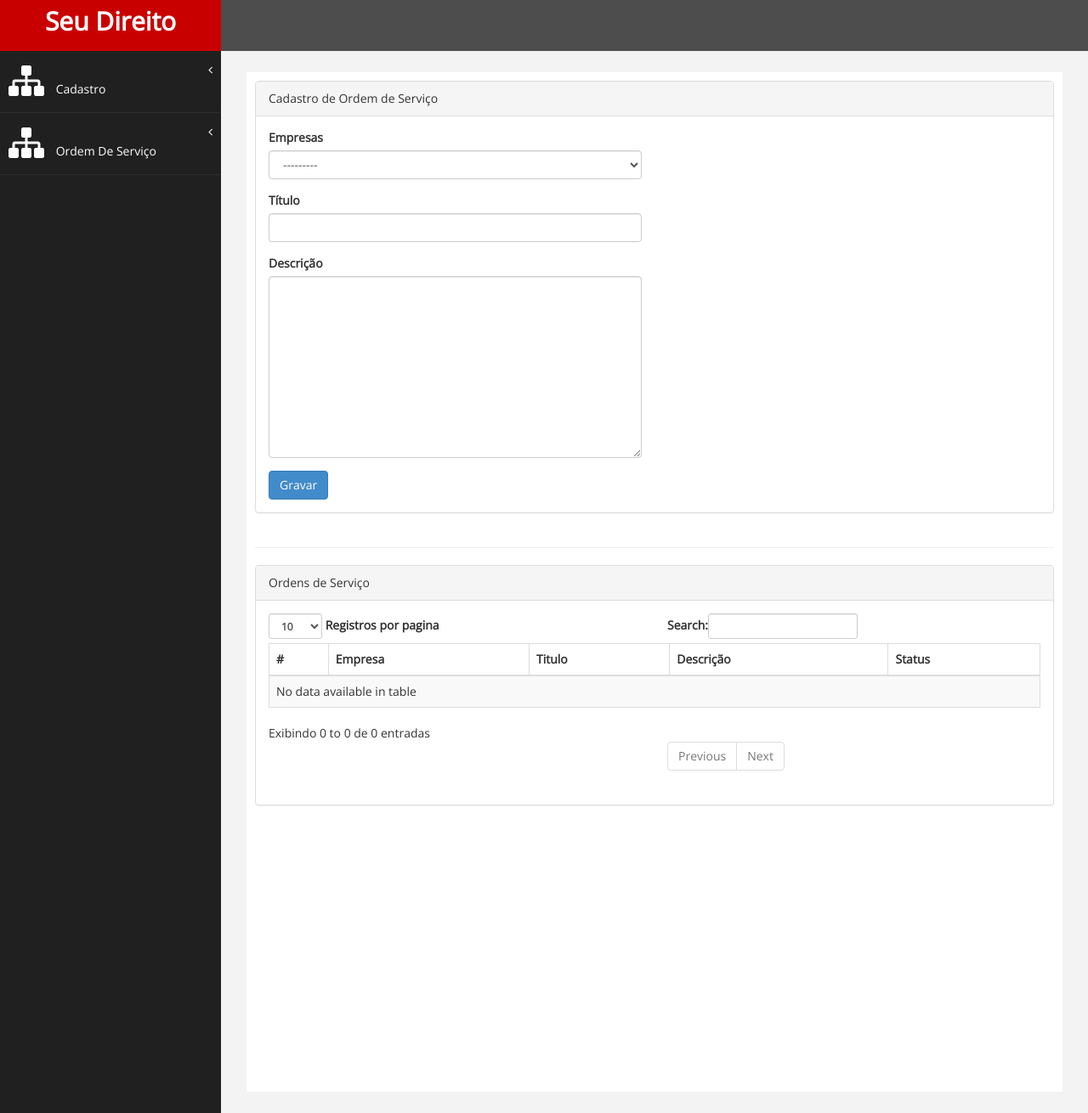
After one commit to prdioliveira/seudireito, a Django app: page /ordem-servico/ in a window 1280 px wide. The commit adds this page. Shown: the whole page at 85% size. Run offline with Django 3.2, Linux system fonts and the light colour scheme; data that the repository does not hold is empty; some libraries are stand-ins or nearby versions.

Commit message:
Cadastro de Ordem de Servico

```diff
--- a/seuDireito/app/appSeuDireito/forms.py
+++ b/seuDireito/app/appSeuDireito/forms.py
@@ -1,6 +1,6 @@
 from django import forms
 from django.utils.translation import gettext_lazy as _
-from .models import Advogado, Empresa
+from .models import Advogado, Empresa, OrdemServico
 
 
 class AdvogadoForm(forms.ModelForm):
@@ -13,3 +13,11 @@ class EmpresaForm(forms.ModelForm):
     class Meta:
         model = Empresa
         fields = ['nome_empresa', 'ramo_atuacao']
+
+
+class OrdemServicoForm(forms.ModelForm):
+    class Meta:
+        model = OrdemServico
+        fields = ['empresa', 'titulo', 'descricao', 'status']
+
+        exclude = ['status',]
--- a/seuDireito/app/appSeuDireito/models.py
+++ b/seuDireito/app/appSeuDireito/models.py
@@ -16,3 +16,20 @@ class Empresa(models.Model):
 
     def __str__(self):
         return self.nome_empresa
+
+
+class Status(models.Model):
+    status = models.CharField(max_length=30, blank=True)
+
+    def __str__(self):
+        return self.status
+
+
+class OrdemServico(models.Model):
+    empresa = models.ForeignKey(Empresa)
+    titulo = models.CharField(max_length=100, null=False)
+    descricao = models.TextField(max_length=1024, null=False)
+    status = models.ForeignKey(Status)
+
+    def __str__(self):
+        return self.titulo
--- a/seuDireito/app/appSeuDireito/templates/base.html
+++ b/seuDireito/app/appSeuDireito/templates/base.html
@@ -52,7 +52,7 @@
                         <a href="#"><i class="fa fa-sitemap fa-3x"></i> Ordem De Serviço <span class="fa arrow"></span></a>
                         <ul class="nav nav-second-level">
                             <li>
-                                <a href="#">Second Level Link</a>
+                                <a href="/ordem-servico/">Cadastrar OS</a>
                             </li>
                             <li>
                                 <a href="#">Second Level Link</a>
--- /dev/null
+++ b/seuDireito/app/appSeuDireito/templates/cad_os.html
@@ -0,0 +1,89 @@
+{% extends 'base.html' %}
+{% load app_extras %}
+
+{% block title %}
+    Cadastro de Ordem de Serviço
+{% endblock %}
+{% block content %}
+    <div id="page-wrapper" >
+        <div id="page-inner">
+            <!-- /. ROW  -->
+            <div class="row">
+                <div class="col-md-12">
+                    <!-- Form Elements -->
+                    <div class="panel panel-default">
+                        <div class="panel-heading">
+                            Cadastro de Ordem de Serviço
+                        </div>
+
+                        <div class="panel-body">
+                            <div class="row">
+                                <div class="col-md-6">
+                                    <form role="form" method="post">
+                                        {% csrf_token %}
+                                        <div class="form-group">
+                                            <label>Empresas</label>
+                                                {{ form.empresa|addcss:"form-control" }}
+                                        </div>
+
+                                        <div class="form-group">
+                                            <label>Título</label>
+                                            {{ form.titulo|addcss:"form-control"}}
+                                        </div>
+
+                                        <div class="form-group">
+                                            <label>Descrição</label>
+                                            {{ form.descricao|addcss:"form-control"}}
+                                        </div>
+
+                                        <button type="submit" class="btn btn-primary">Gravar</button>
+                                    </form>
+                                </div>
+                            </div>
+                        </div>
+                    </div>
+                    <!-- End Form Elements -->
+                </div>
+            </div>
+
+            <!-- Data Table -->
+            <hr />
+
+            <!-- Advanced Tables -->
+            <div class="panel panel-default">
+                <div class="panel-heading">
+                    Ordens de Serviço
+                </div>
+
+                <div class="panel-body">
+                    <div class="table-responsive">
+                        <table class="table table-striped table-bordered table-hover" id="dataTables-example">
+                            <thead>
+                                <tr>
+                                    <th>#</th>
+                                    <th>Empresa</th>
+                                    <th>Titulo</th>
+                                    <th>Descrição</th>
+                                    <th>Status</th>
+                                </tr>
+                            </thead>
+                            <tbody>
+                                {% for os in ordem_servico %}
+                                    <tr class="odd gradeX">
+                                        <td>{{ os.id }}</td>
+                                        <td>{{ os.empresa }}</td>
+                                        <td>{{ os.titulo }}</td>
+                                        <td>{{ os.descricao }}</td>
+                                        <td>{{ os.status }}</td>
+                                    </tr>
+                                {% endfor %}
+                            </tbody>
+                        </table>
+                    </div>
+                </div>
+            </div>
+            <!--End Advanced Tables -->
+        </div>
+    </div>
+
+{% endblock %}
--- a/seuDireito/app/appSeuDireito/urls.py
+++ b/seuDireito/app/appSeuDireito/urls.py
@@ -6,5 +6,6 @@ app_name = 'appSeuDireito'
 urlpatterns = [
     url(r'^advogado/$', views.advogado_cadastro, name='get_advogado'),
     url(r'^empresa/$', views.empresa_cadastro, name='get_empresa'),
+    url(r'^ordem-servico/$', views.ordem_servico_cadastro, name='get_os'),
     url(r'^$', views.index, name='index'),
 ]
--- a/seuDireito/app/appSeuDireito/views.py
+++ b/seuDireito/app/appSeuDireito/views.py
@@ -1,7 +1,9 @@
-from django.shortcuts import render
+from django.shortcuts import render, redirect
 from django.http import HttpResponseRedirect
 from .forms import AdvogadoForm, EmpresaForm
-from .models import Advogado, Empresa
+from .models import Advogado, Empresa, Status
+from .models import OrdemServico
+from .forms import OrdemServicoForm
 
 
 def index(request):
@@ -30,3 +32,17 @@ def empresa_cadastro(request):
         form = EmpresaForm()
         empresas = Empresa.objects.all()
         return render(request, 'cad_empresa.html', {'form': form, 'empresas': empresas})
+
+
+def ordem_servico_cadastro(request):
+    if request.method == 'POST':
+        form = OrdemServicoForm(request.POST)
+        if form.is_valid():
+            os = form.save(commit=False)
+            os.status_id = Status.objects.get(pk=1).id
+            os.save()
+            return redirect('/ordem-servico/')
+    else:
+        form = OrdemServicoForm()
+        ordem_servico = OrdemServico.objects.all()
+        return render(request, 'cad_os.html', {'form': form, 'ordem_servico': ordem_servico})
--- a/seuDireito/settings/base.py
+++ b/seuDireito/settings/base.py
@@ -89,6 +89,10 @@ AUTH_PASSWORD_VALIDATORS = [
     },
 ]
 
+FIXTURE_DIRS = (
+   '/seuDireito/app/appSeuDireito/fixtures',
+)
+
 
 # Internationalization
 # https://docs.djangoproject.com/en/1.11/topics/i18n/
--- a/seuDireito/settings/local.py
+++ b/seuDireito/settings/local.py
@@ -1,4 +1,4 @@
-from seuDireito.settings.base import *
+from .base import *
 import sys
 
 SERVER_PORT = 8000
```
Also changed, not shown: seuDireito/app/appSeuDireito/fixtures/initial_data.json (added, +23 -0 lines), seuDireito/app/appSeuDireito/tests.py (+28 -0 lines), seuDireito/app/appSeuDireito/migrations/0001_initial.py.
